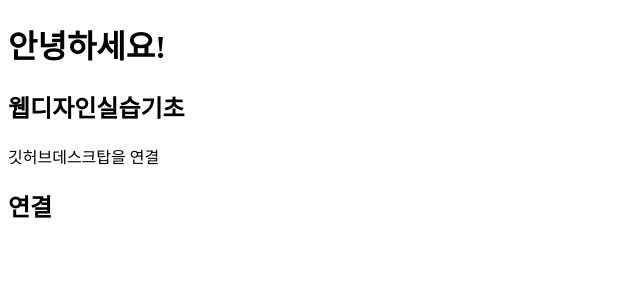
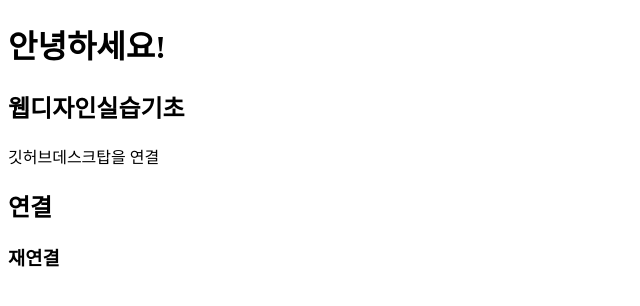
Before and after one commit to yungtacoshell/l01_webdesign26_2a, a plain HTML site: page index.html in a window 1280 px wide. Shown: the whole page, without its empty margins (0-640 px from the left). Drawn offline with Linux system fonts and the light colour scheme.

Commit message:
Update index.html

```diff
--- a/index.html
+++ b/index.html
@@ -10,5 +10,6 @@
     <h2>웹디자인실습기초</h2>
     <p>깃허브데스크탑을 연결 <p>
         <h2>연결</h2>
+        <h3>재연결</h3>
 </body>
 </html>
```
